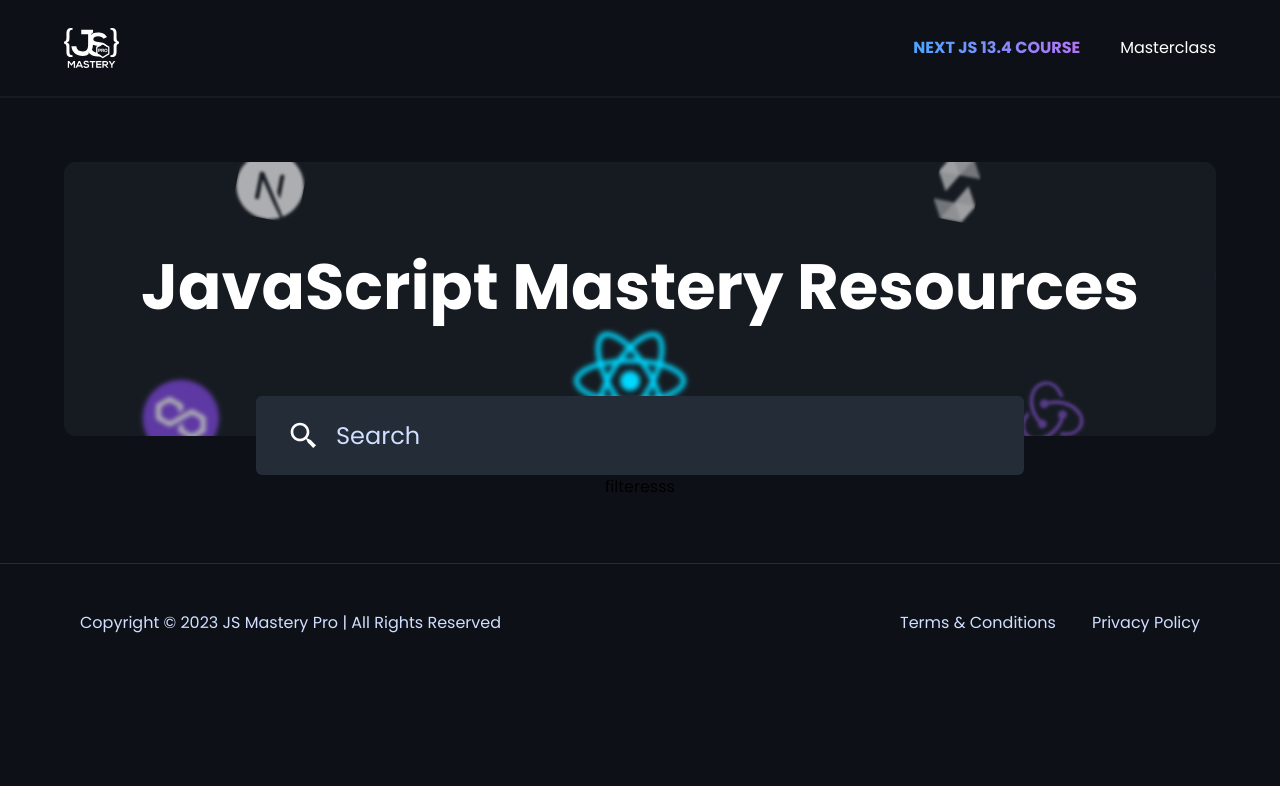
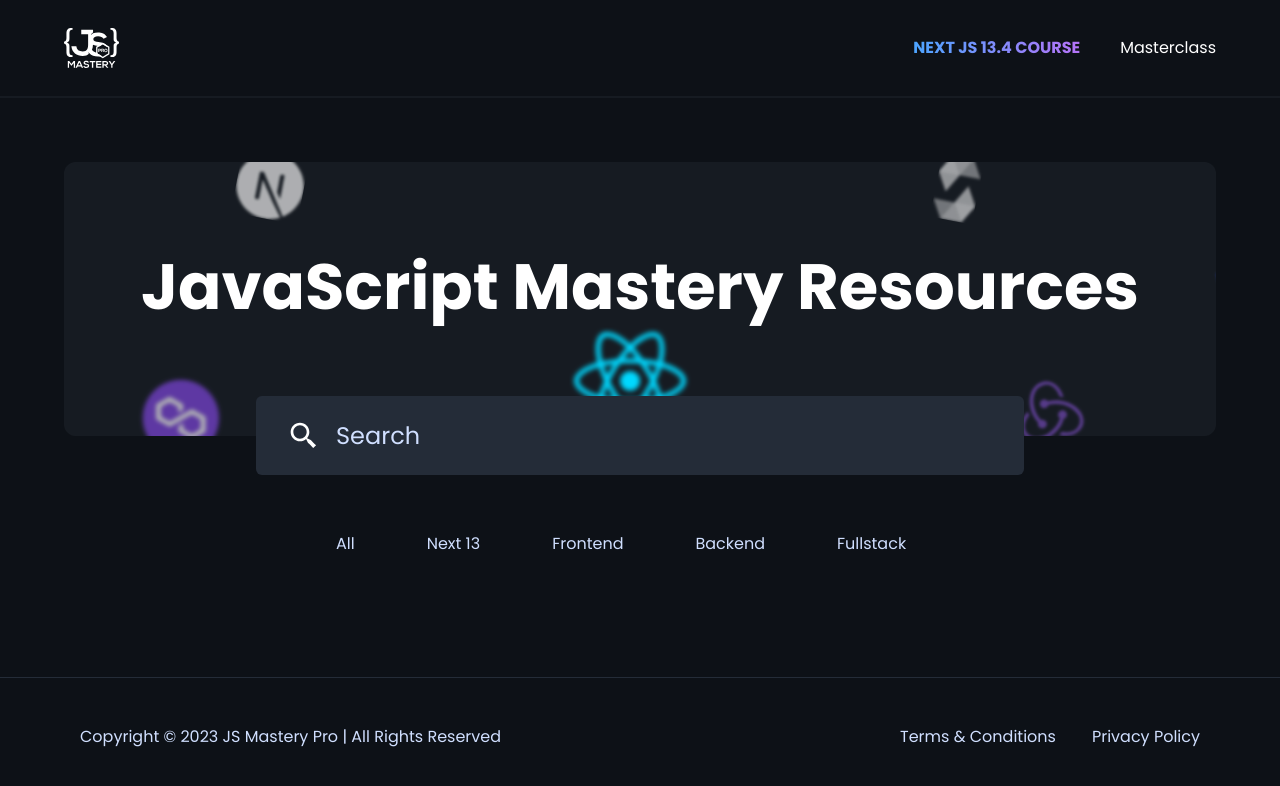
Before and after one commit to AFourAbdullah/jsm-resources-platform-nextjs, a Next.js app: page / in a window 1280 px wide. Shown: the top 786 px of the page. Built offline with nearby package versions, Linux system fonts and the light colour scheme.

Commit message:
files added

```diff
--- a/app/(root)/(home)/page.tsx
+++ b/app/(root)/(home)/page.tsx
@@ -1,3 +1,4 @@
+import Filters from "@/components/Filters";
 import SearchForm from "@/components/SearchForm";
 import React from "react";
 
@@ -12,7 +13,7 @@
         </div>
         <SearchForm />
       </section>
-      filteresss
+      <Filters />
     </main>
   );
 };
--- /dev/null
+++ b/components/Filters.tsx
@@ -0,0 +1,26 @@
+"use client";
+import React, { useState } from "react";
+const links = ["all", "Next 13", "frontend", "backend", "fullstack"];
+const Filters = () => {
+  const [active, setActive] = useState("");
+  const handleFilter = (link: string) => {
+    setActive(link);
+  };
+  return (
+    <ul className="text-white-800 body-text no-scrollbar flex w-full max-w-full gap-2 overflow-auto py-12 sm:max-w-2xl">
+      {links.map((link) => (
+        <button
+          key={link}
+          onClick={() => handleFilter(link)}
+          className={`${
+            active === link ? "gradient_blue-purple" : ""
+          } whitespace-nowrap rounded-lg px-8 py-2.5 capitalize`}
+        >
+          {link}
+        </button>
+      ))}
+    </ul>
+  );
+};
+
+export default Filters;
```
